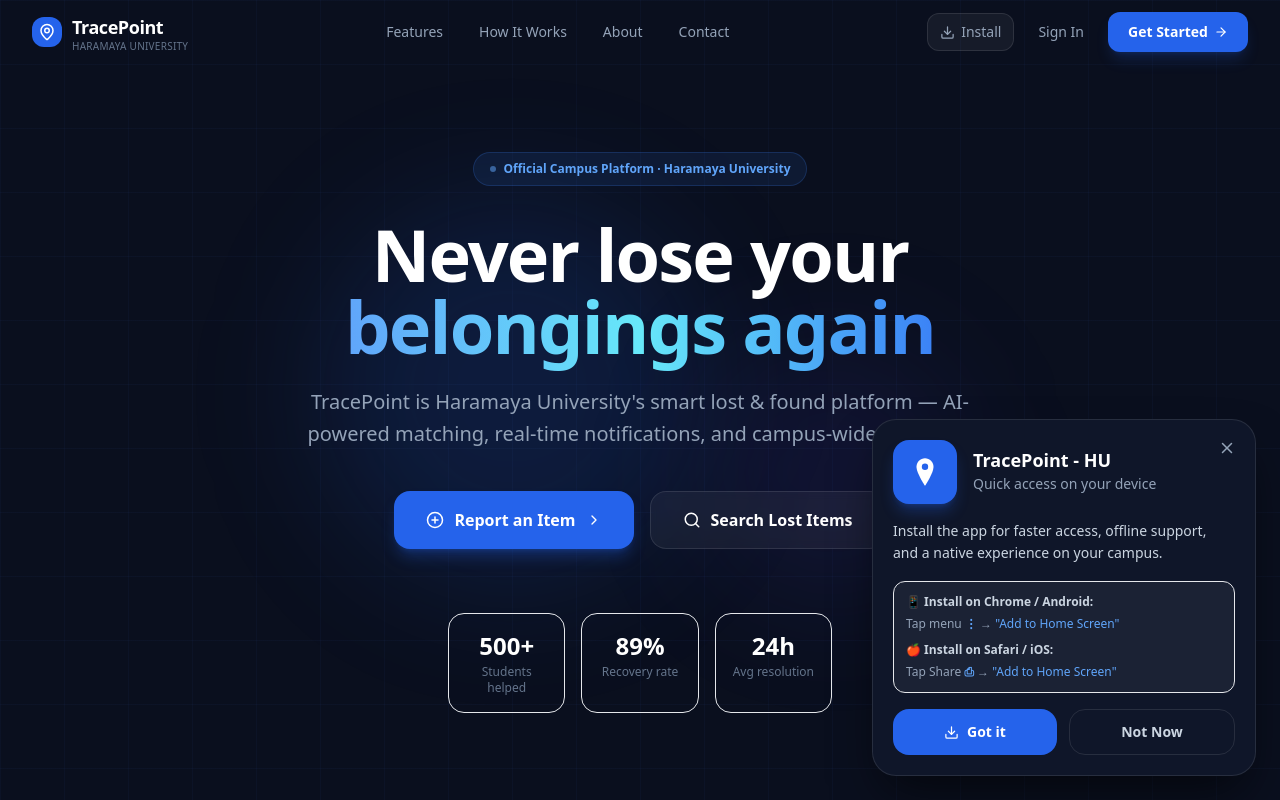
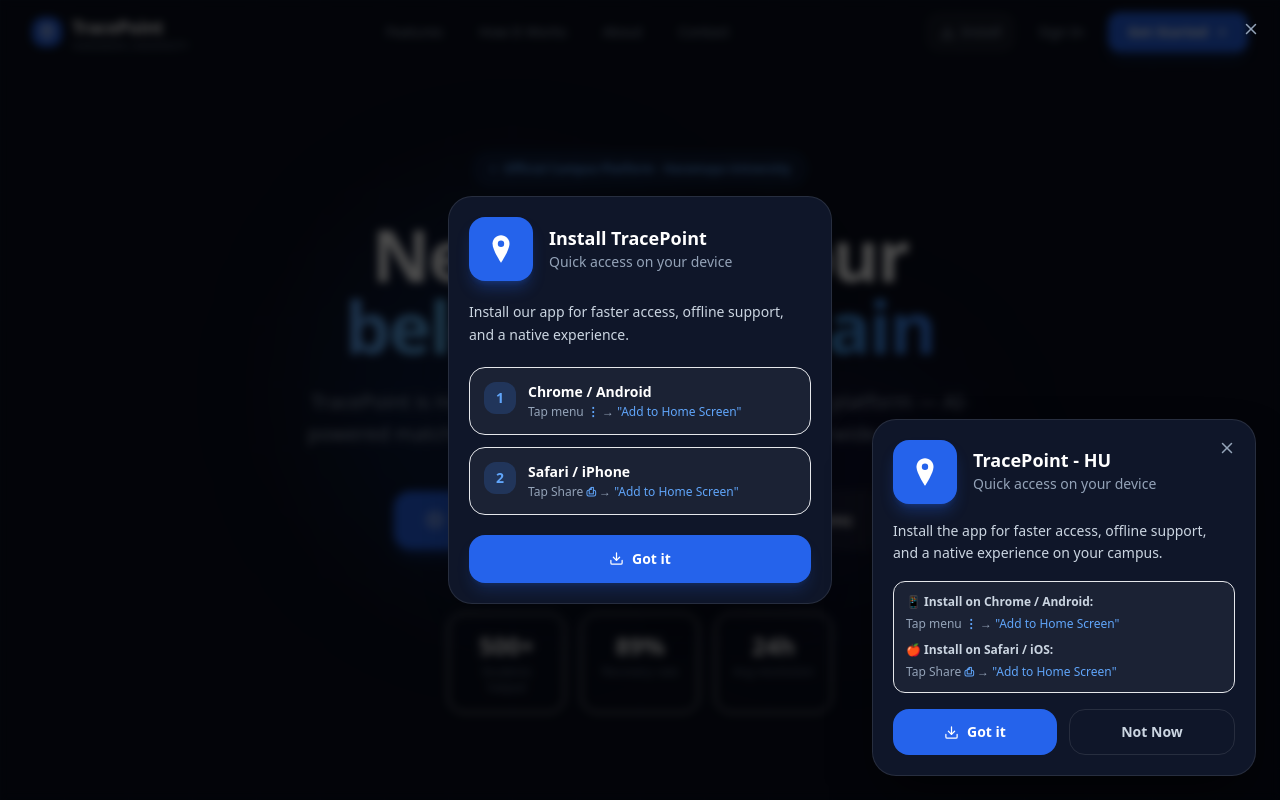
Before and after one commit to gemachistesfaye/tracepoint-system, a React (Create React App) app: page / in a window 1280 px wide. Both pictures are taken after a click on the button "Install". Shown: the top 800 px of the page. Built offline with nearby package versions, Linux system fonts and the light colour scheme; no server answers; the database is empty.

Commit message:
fix: replace ugly alert() with styled HULSA-style install modal

```diff
--- a/src/components/common/InstallButton.js
+++ b/src/components/common/InstallButton.js
@@ -1,9 +1,10 @@
 import React, { useEffect, useState } from "react";
-import { Download } from "lucide-react";
+import { Download, X } from "lucide-react";
 
 const InstallButton = () => {
   const [deferredPrompt, setDeferredPrompt] = useState(null);
   const [visible, setVisible] = useState(false);
+  const [showModal, setShowModal] = useState(false);
 
   useEffect(() => {
     const isStandalone =
@@ -11,7 +12,6 @@
       window.navigator.standalone === true;
     if (isStandalone) return;
 
-    // Show button regardless — will use native prompt or show instructions
     setVisible(true);
 
     const handler = (e) => {
@@ -31,19 +31,74 @@
       if (outcome === "accepted") setVisible(false);
       setDeferredPrompt(null);
     } else {
-      // Show manual instructions toast
-      alert("To install:\n• Chrome: Menu (⋮) → Add to Home Screen\n• Safari: Share (⎙) → Add to Home Screen");
+      setShowModal(true);
     }
   };
 
   if (!visible) return null;
 
   return (
-    <button onClick={handleClick} title="Install TracePoint App"
-      className="flex items-center gap-1.5 text-slate-400 hover:text-white bg-white/5 hover:bg-white/10 border border-white/10 px-3 py-2 rounded-xl transition-all text-sm font-medium">
-      <Download size={15} />
-      <span className="hidden sm:block">Install</span>
-    </button>
+    <>
+      <button onClick={handleClick} title="Install TracePoint App"
+        className="flex items-center gap-1.5 text-slate-400 hover:text-white bg-white/5 hover:bg-white/10 border border-white/10 px-3 py-2 rounded-xl transition-all text-sm font-medium">
+        <Download size={15} />
+        <span className="hidden sm:block">Install</span>
+      </button>
+
+      {/* Styled install instructions modal */}
+      {showModal && (
+        <div className="fixed inset-0 bg-black/70 backdrop-blur-sm z-[999] flex items-end sm:items-center justify-center p-4 sm:p-6">
+          <div className="bg-[#0f1629] border border-white/10 rounded-3xl w-full max-w-sm shadow-2xl p-5">
+            {/* Close */}
+            <button onClick={() => setShowModal(false)}
+              className="absolute top-4 right-4 text-slate-400 hover:text-white p-1 rounded-full hover:bg-white/10 transition-colors">
+              <X size={18} />
+            </button>
+
+            {/* App info */}
+            <div className="flex items-center gap-4 mb-5">
+              <div className="w-16 h-16 bg-blue-600 rounded-2xl flex items-center justify-center shadow-lg shadow-blue-600/30 shrink-0">
+                <svg viewBox="0 0 32 32" width="34" height="34">
+                  <path d="M16 3C11.58 3 8 6.58 8 11c0 6 8 18 8 18s8-12 8-18c0-4.42-3.58-8-8-8z" fill="white"/>
+                  <circle cx="16" cy="11" r="3" fill="#2563eb"/>
+                </svg>
+              </div>
+              <div>
+                <p className="font-black text-white text-lg leading-tight">Install TracePoint</p>
+                <p className="text-sm text-slate-400 mt-0.5">Quick access on your device</p>
+              </div>
+            </div>
+
+            <p className="text-sm text-slate-300 leading-relaxed mb-5">
+              Install our app for faster access, offline support, and a native experience.
+            </p>
+
+            {/* Instructions */}
+            <div className="space-y-3 mb-5">
+              <div className="flex items-start gap-3 bg-white/5 border border-white/8 rounded-2xl p-3.5">
+                <div className="w-8 h-8 bg-blue-500/20 text-blue-400 rounded-xl flex items-center justify-center shrink-0 text-sm font-black">1</div>
+                <div>
+                  <p className="text-sm font-bold text-white">Chrome / Android</p>
+                  <p className="text-xs text-slate-400 mt-0.5">Tap menu <span className="text-blue-400 font-bold">⋮</span> → <span className="text-blue-400">"Add to Home Screen"</span></p>
+                </div>
+              </div>
+              <div className="flex items-start gap-3 bg-white/5 border border-white/8 rounded-2xl p-3.5">
+                <div className="w-8 h-8 bg-blue-500/20 text-blue-400 rounded-xl flex items-center justify-center shrink-0 text-sm font-black">2</div>
+                <div>
+                  <p className="text-sm font-bold text-white">Safari / iPhone</p>
+                  <p className="text-xs text-slate-400 mt-0.5">Tap Share <span className="text-blue-400 font-bold">⎙</span> → <span className="text-blue-400">"Add to Home Screen"</span></p>
+                </div>
+              </div>
+            </div>
+
+            <button onClick={() => setShowModal(false)}
+              className="w-full flex items-center justify-center gap-2 bg-blue-600 hover:bg-blue-500 text-white font-bold py-3.5 rounded-2xl transition-all text-sm shadow-lg shadow-blue-600/20">
+              <Download size={15} /> Got it
+            </button>
+          </div>
+        </div>
+      )}
+    </>
   );
 };
 
```
